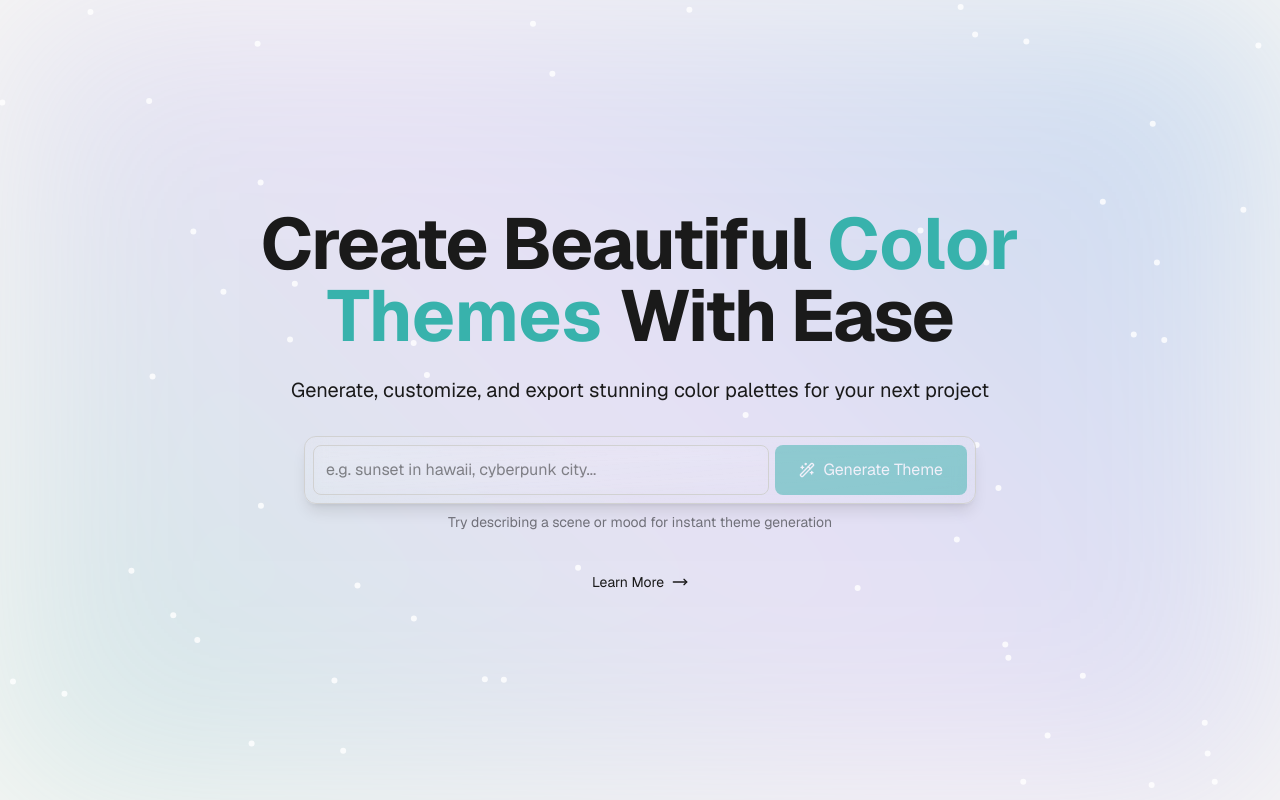
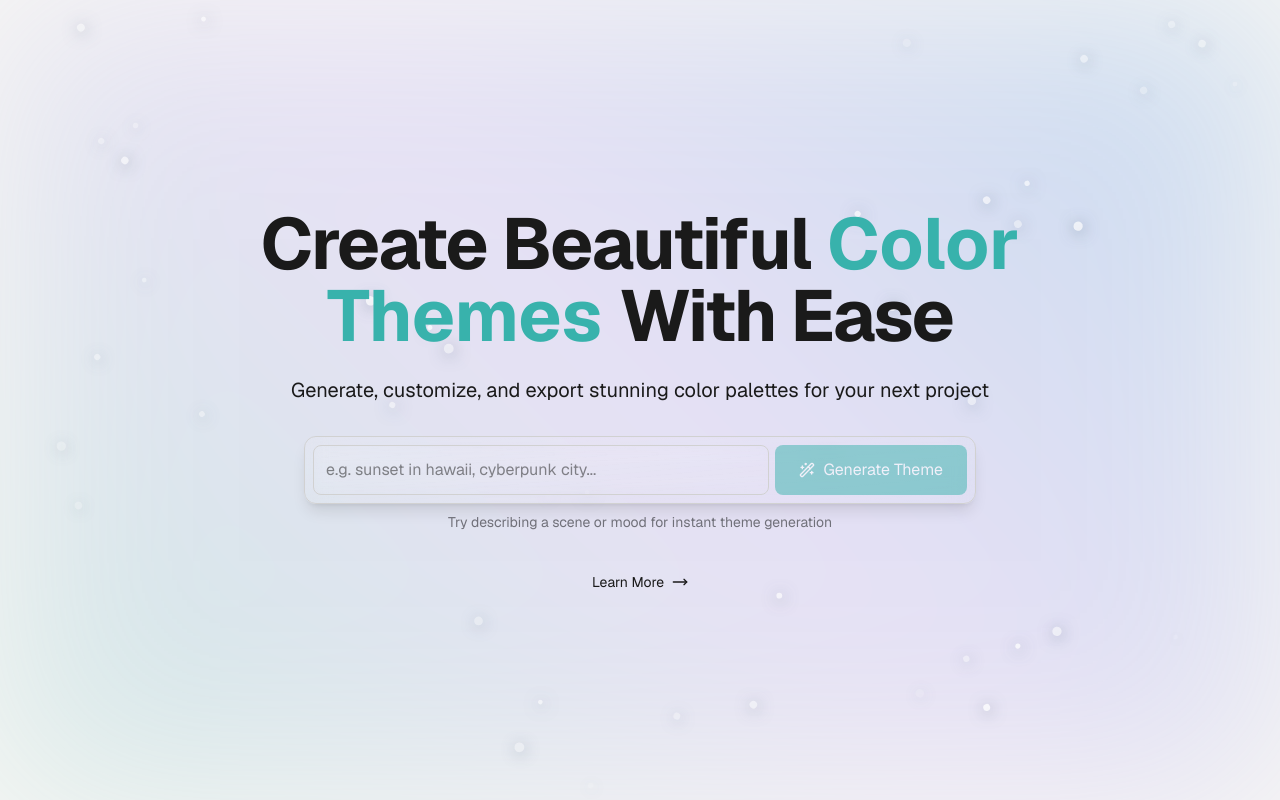
Before and after one commit to dmostoller/windpalette, a Next.js app: page / in a window 1280 px wide. Shown: the top 800 px of the page. Built offline with nearby package versions, Linux system fonts and the light colour scheme.

Commit message:
snow particles

```diff
--- a/src/components/SnowParticles.tsx
+++ b/src/components/SnowParticles.tsx
@@ -20,23 +20,59 @@ const SnowParticles = () => {
             value: "#ffffff",
           },
           number: {
-            value: 50,
+            value: 40,
             density: {
               enable: true,
-              value_area: 800,
+              value_area: 900,
             },
           },
           move: {
             enable: true,
-            speed: 2,
+            speed: { min: 1, max: 3 },
             direction: "bottom",
             straight: false,
+            random: true,
+            outModes: "out",
+            path: {
+              enable: true,
+              delay: {
+                value: 0,
+              },
+            },
           },
           size: {
-            value: 3,
+            value: { min: 2, max: 5 },
           },
           opacity: {
-            value: 0.8,
+            value: { min: 0.3, max: 0.8 },
+            animation: {
+              enable: true,
+              speed: 0.5,
+              minimumValue: 0.1,
+              sync: false,
+            },
+          },
+          rotate: {
+            value: { min: 0, max: 360 },
+            direction: "random",
+            animation: {
+              enable: true,
+              speed: 2,
+            },
+          },
+          shadow: {
+            enable: true,
+            color: "#64748b",
+            blur: 15,
+            offset: {
+              x: 1,
+              y: 2,
+            },
+          },
+          glow: {
+            enable: true,
+            color: "#ffffff",
+            blur: 3,
           },
         },
         background: {
```
